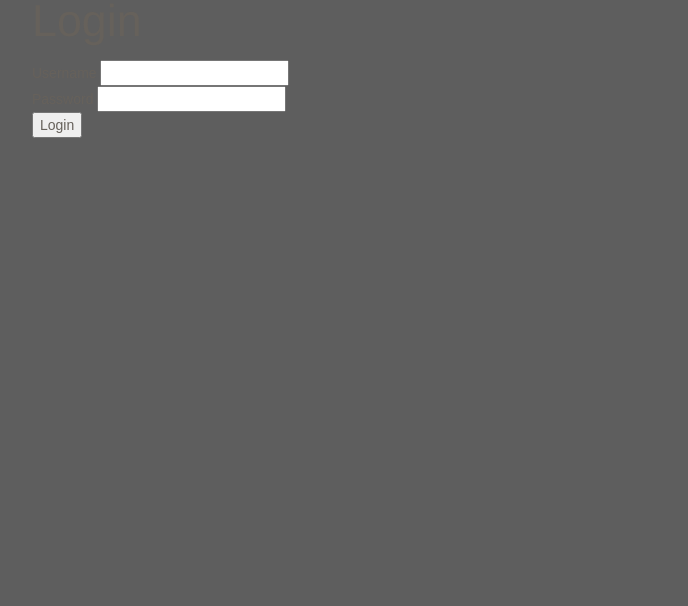
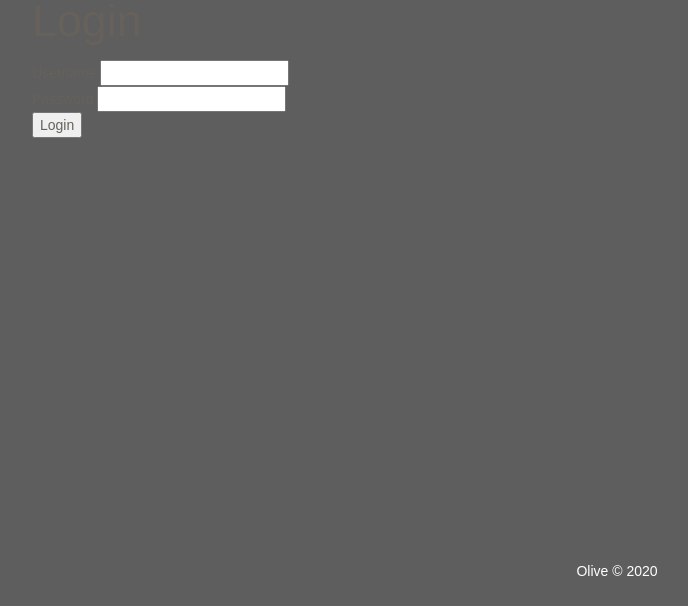
Before and after one commit to nikkinicholasromero/olive, an Angular app: page /login in a window 1280 px wide. Shown: the part 194-800 px from the top of the page, without its empty margins (23-711 px from the left). Built offline with nearby package versions, Linux system fonts and the light colour scheme; a web font is replaced by a local one.

Commit message:
Added global footer section

```diff
--- a/src/app/app.component.html
+++ b/src/app/app.component.html
@@ -7,5 +7,13 @@
                 </div>
             </div>
         </div>
+
+        <footer class="footer footer-transparent">
+            <div class="container">
+                <div class="copyright">
+                    Olive &copy; {{ currentYear }}
+                </div>
+            </div>
+        </footer>
     </div>
 </div>
--- a/src/app/app.component.ts
+++ b/src/app/app.component.ts
@@ -6,4 +6,5 @@ import { Component } from '@angular/core';
   styleUrls: ['./app.component.css']
 })
 export class AppComponent {
+  currentYear: number = new Date().getFullYear();
 }
```
